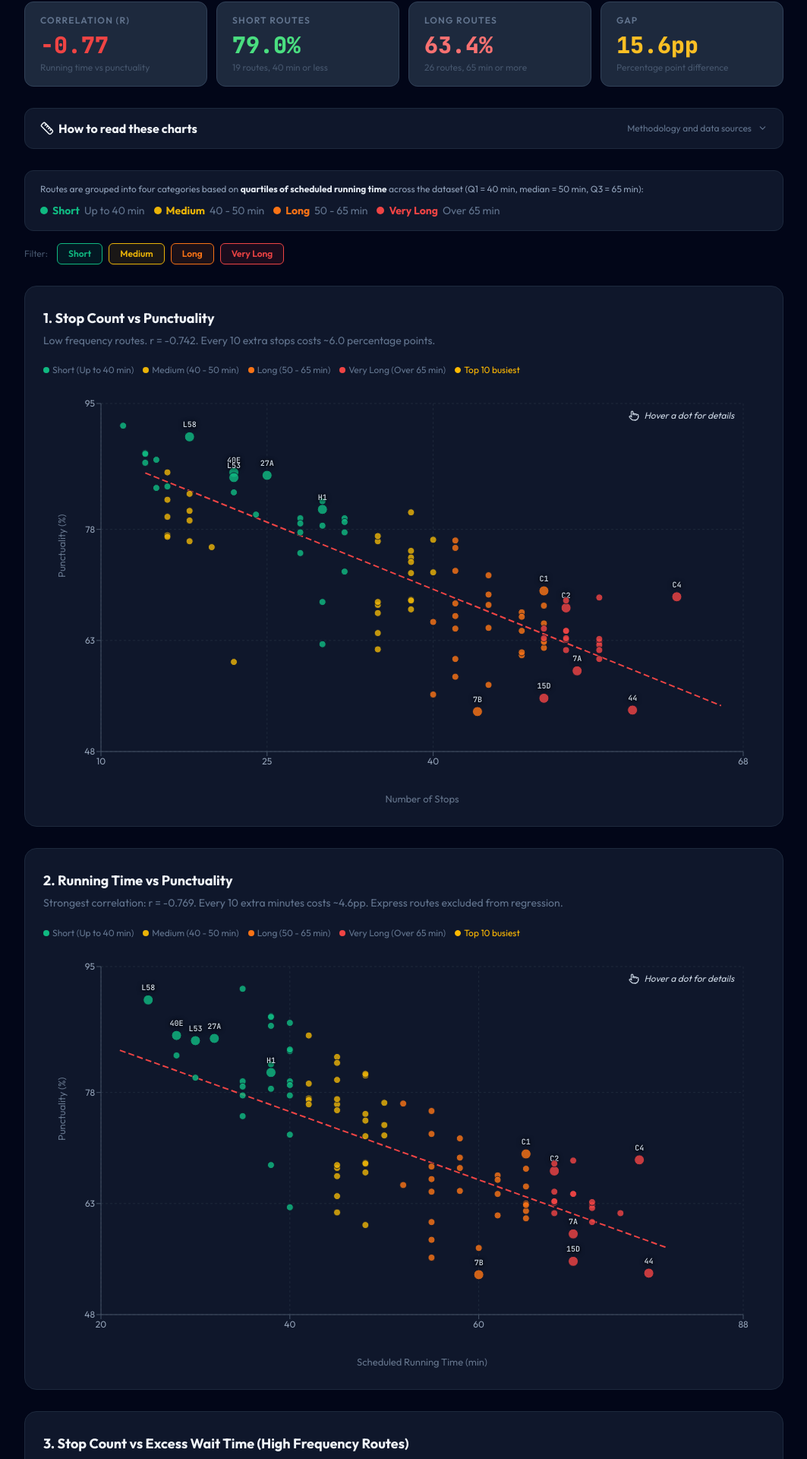
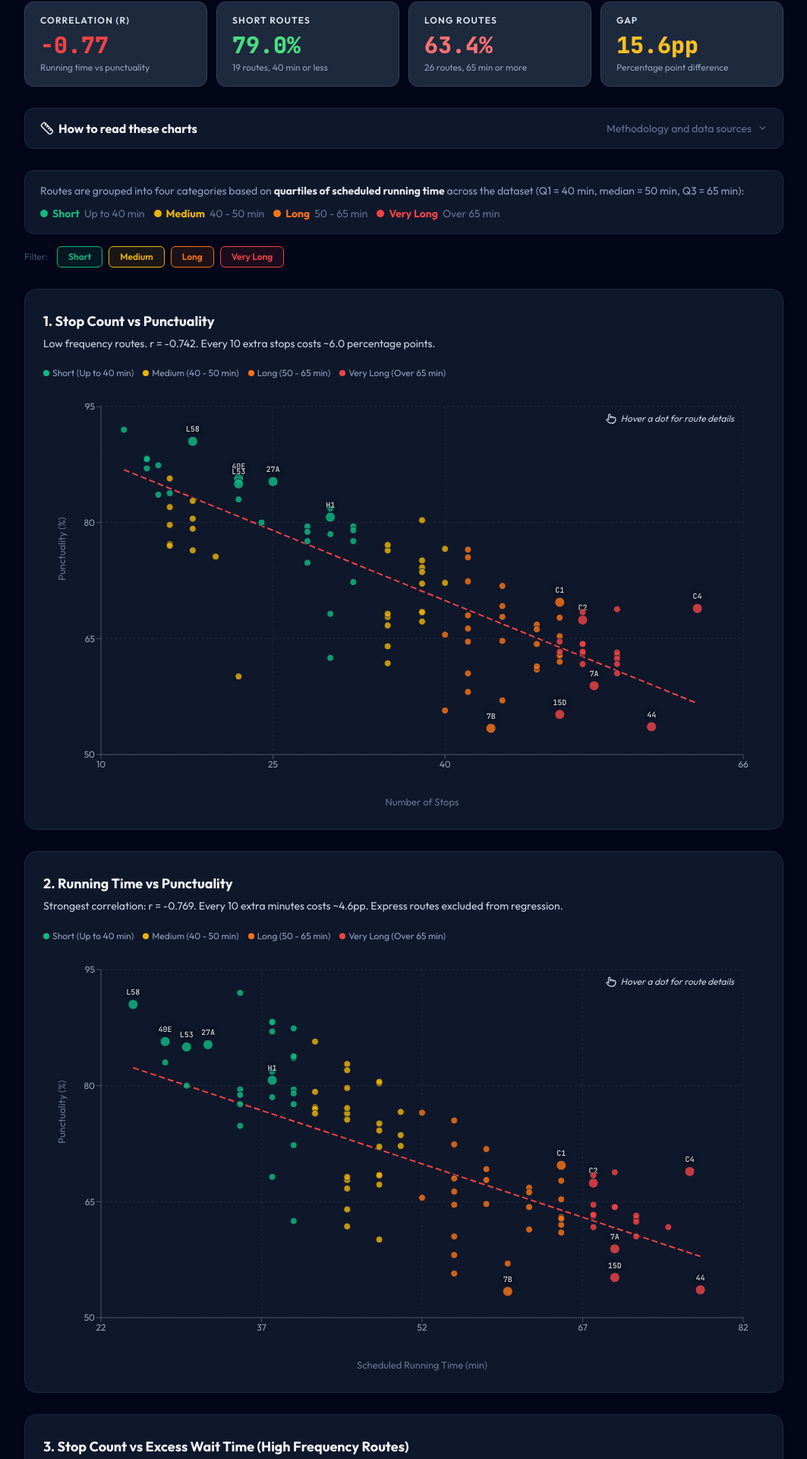
Before and after one commit to davidillichmann/dublin-bus-analysis, a React (Vite) app: page / in a window 1280 px wide. Shown: the part 381-2301 px from the top of the page at 76% size, without its empty margins (108-1171 px from the left). Built offline with nearby package versions, Linux system fonts and the light colour scheme.

Commit message:
Refine typography, improve accessibility, and adjust chart regression limits

```diff
--- a/src/components/App.tsx
+++ b/src/components/App.tsx
@@ -66,7 +66,7 @@ export default function App() {
 
         {/* Header */}
         <div className="text-xs text-slate-600 uppercase tracking-widest mb-2.5">Data Analysis</div>
-        <h1 className="text-4xl font-extrabold mt-0 mb-3 text-slate-50 leading-[1.15]">
+        <h1 className="text-3xl md:text-4xl font-extrabold mt-0 mb-3 text-slate-50 leading-[1.15]">
           The Longer the Route, the Later the Bus
         </h1>
         <p className="text-base text-slate-400 mt-0 mb-5 leading-relaxed">
@@ -108,10 +108,10 @@ export default function App() {
 
         {/* Category filter */}
         <div className="bg-slate-900 rounded-xl py-4 px-5 border border-slate-800 mb-4">
-          <div className="text-xs text-slate-400 mb-2.5">
+          <div className="text-sm text-slate-400 mb-2.5">
             Routes are grouped into four categories based on <strong className="text-slate-200">quartiles of scheduled running time</strong> across the dataset (Q1 = 40 min, median = 50 min, Q3 = 65 min):
           </div>
-          <div className="flex flex-wrap gap-3">
+          <div className="flex flex-col md:flex-row gap-3">
             {CATEGORIES.map(category => (
               <span key={category.name} className="flex items-center gap-1.5 text-sm">
                 <span className="w-2.5 h-2.5 rounded-full inline-block" style={{ background: category.color }} />
@@ -142,20 +142,20 @@ export default function App() {
           title="1. Stop Count vs Punctuality"
           subtitle={`Low frequency routes. r = ${stopsRegression.r.toFixed(3)}. Every 10 extra stops costs ~${Math.abs(stopsRegression.slope * 10).toFixed(1)} percentage points.`}
         >
-          <ChartLegend />
+          <ChartLegend showTop10={false} />
           <div className="relative">
             <HoverHint />
             <ResponsiveContainer width="100%" height={560}>
               <ComposedChart margin={{ top: 24, right: 28, bottom: 48, left: 16 }}>
                 <CartesianGrid strokeDasharray="3 3" stroke="#1e293b" />
-                <XAxis dataKey="stops" type="number" stroke="#475569" tick={{ fill: "#94a3b8", fontSize: 12 }} domain={[10, 68]}>
+                <XAxis dataKey="stops" type="number" stroke="#475569" tick={{ fill: "#94a3b8", fontSize: 12 }} domain={[10, 66]}>
                   <Label value="Number of Stops" position="bottom" offset={28} style={{ fill: "#64748b", fontSize: 13 }} />
                 </XAxis>
-                <YAxis dataKey="punctuality" type="number" stroke="#475569" tick={{ fill: "#94a3b8", fontSize: 12 }} domain={[48, 95]}>
+                <YAxis dataKey="punctuality" type="number" stroke="#475569" tick={{ fill: "#94a3b8", fontSize: 12 }} domain={[50, 95]}>
                   <Label value="Punctuality (%)" angle={-90} position="insideLeft" offset={8} style={{ fill: "#64748b", fontSize: 13 }} />
                 </YAxis>
                 <Tooltip content={() => <RouteTooltip route={hoveredData} />} offset={20} cursor={false} />
-                {regressionLine({ data: regularRoutes, xKey: "stops", yKey: "punctuality", xMin: 14, xMax: 66 })}
+                {regressionLine({ data: regularRoutes, xKey: "stops", yKey: "punctuality", xMin: 12, xMax: 62 })}
                 {CATEGORIES.map(category => {
                   const routesInCategory = filteredRoutes.filter(route => categoryName(route.time) === category.name);
                   return routesInCategory.length ? <Scatter key={category.name} data={routesInCategory} fill={category.color} shape={dotShape} /> : null;
@@ -169,20 +169,20 @@ export default function App() {
           title="2. Running Time vs Punctuality"
           subtitle={`Strongest correlation: r = ${timeRegression.r.toFixed(3)}. Every 10 extra minutes costs ~${Math.abs(timeRegression.slope * 10).toFixed(1)}pp. Express routes excluded from regression.`}
         >
-          <ChartLegend />
+          <ChartLegend showTop10={false} />
           <div className="relative">
             <HoverHint />
             <ResponsiveContainer width="100%" height={560}>
               <ComposedChart margin={{ top: 24, right: 28, bottom: 48, left: 16 }}>
                 <CartesianGrid strokeDasharray="3 3" stroke="#1e293b" />
-                <XAxis dataKey="time" type="number" stroke="#475569" tick={{ fill: "#94a3b8", fontSize: 12 }} domain={[20, 88]}>
+                <XAxis dataKey="time" type="number" stroke="#475569" tick={{ fill: "#94a3b8", fontSize: 12 }} domain={[22, 82]}>
                   <Label value="Scheduled Running Time (min)" position="bottom" offset={28} style={{ fill: "#64748b", fontSize: 13 }} />
                 </XAxis>
-                <YAxis dataKey="punctuality" type="number" stroke="#475569" tick={{ fill: "#94a3b8", fontSize: 12 }} domain={[48, 95]}>
+                <YAxis dataKey="punctuality" type="number" stroke="#475569" tick={{ fill: "#94a3b8", fontSize: 12 }} domain={[50, 95]}>
                   <Label value="Punctuality (%)" angle={-90} position="insideLeft" offset={8} style={{ fill: "#64748b", fontSize: 13 }} />
                 </YAxis>
                 <Tooltip content={() => <RouteTooltip route={hoveredData} />} offset={20} cursor={false} />
-                {regressionLine({ data: regularRoutes, xKey: "time", yKey: "punctuality", xMin: 22, xMax: 80 })}
+                {regressionLine({ data: regularRoutes, xKey: "time", yKey: "punctuality", xMin: 25, xMax: 78 })}
                 {CATEGORIES.map(category => {
                   const routesInCategory = filteredRoutes.filter(route => categoryName(route.time) === category.name);
                   return routesInCategory.length ? <Scatter key={category.name} data={routesInCategory} fill={category.color} shape={dotShape} /> : null;
@@ -194,7 +194,7 @@ export default function App() {
 
         <Section
           title="3. Stop Count vs Excess Wait Time (High Frequency Routes)"
-          subtitle={`These 16 routes run every 12 min or better. Punctuality = extra minutes you wait beyond schedule. r = ${ewtRegression.r.toFixed(3)}. All are in the top ridership tier.`}
+          subtitle={`These 16 routes run every 12 min or better. Punctuality = extra minutes you wait beyond schedule. r = ${ewtRegression.r.toFixed(3)}.`}
         >
           <ChartLegend />
           <div className="relative">
@@ -209,7 +209,7 @@ export default function App() {
                   <Label value="Excess Wait Time (min)" angle={-90} position="insideLeft" offset={8} style={{ fill: "#64748b", fontSize: 13 }} />
                 </YAxis>
                 <Tooltip content={() => <RouteTooltip route={hoveredData} />} offset={20} cursor={false} />
-                {regressionLine({ data: highFrequencyRoutes, xKey: "stops", yKey: "ewt", xMin: 26, xMax: 68 })}
+                {regressionLine({ data: highFrequencyRoutes, xKey: "stops", yKey: "ewt", xMin: 28, xMax: 66 })}
                 <Scatter data={highFrequencyRoutes} fill={CATEGORY_MAP["Long"].color} shape={dotShape} />
               </ComposedChart>
             </ResponsiveContainer>
@@ -256,19 +256,19 @@ export default function App() {
           style={{ background: "linear-gradient(135deg,#1e293b,#0f172a)" }}
         >
           <h3 className="mt-0 mb-4.5 text-xl font-extrabold text-slate-50">Conclusions</h3>
-          <p className="mt-0 mb-4 text-sm text-slate-400 leading-7">
+          <p className="mt-0 mb-4 text-sm text-slate-300 leading-7">
             <strong style={{ color: "#f87171" }}>The long-route model is not delivering reliable service.</strong> The correlation between route duration and poor punctuality (r = {timeRegression.r.toFixed(2)}) is strong, consistent, and holds across every part of the dataset. Short routes (40 min or less) average {shortRoutesAvgPunctuality.toFixed(1)}% punctuality. Long routes (65 min or more) average {longRoutesAvgPunctuality.toFixed(1)}%. That is an {(shortRoutesAvgPunctuality - longRoutesAvgPunctuality).toFixed(1)} percentage point gap.
           </p>
-          <p className="mt-0 mb-4 text-sm text-slate-400 leading-7">
+          <p className="mt-0 mb-4 text-sm text-slate-300 leading-7">
             <strong className="text-slate-200">Stops, not distance, are the primary driver.</strong> Express routes cover 18–28 km but average{" "}
             <strong style={{ color: "#4ade80" }}>{expressAvg}%</strong> punctuality by skipping most stops. Every stop introduces compounding variability through dwell time, traffic signals, and the constant decelerate-stop-accelerate cycle. On routes like the C4, stops are packed every 350m (below{" "}
             <a href="https://humantransit.org/2010/11/san-francisco-a-rational-stop-spacing-plan.html" target="_blank" rel="noopener" style={{ color: "#60a5fa", textDecoration: "none", borderBottom: "1px dotted #60a5fa" }}>the 400m standard</a>
             ), meaning the bus never reaches a continuous cruising speed.
           </p>
-          <p className="mt-0 mb-4 text-sm text-slate-400 leading-7">
+          <p className="mt-0 mb-4 text-sm text-slate-300 leading-7">
             <strong className="text-slate-200">Long routes are structurally fragile.</strong> A single disruption cascades across the entire line. Every passenger suffers, not just those near the problem. Shorter routes with good interchange points contain disruptions to one segment. The rest of the network keeps running, and passengers can reroute at the transfer.
           </p>
-          <p className="m-0 text-sm text-slate-400 leading-7">
+          <p className="m-0 text-sm text-slate-300 leading-7">
             <strong className="text-slate-200">A network of shorter routes could push the whole system closer to 80%+ punctuality.</strong> The data shows that reliability does not degrade gradually: it holds reasonably well up to about 40 minutes, then drops sharply. A network designed primarily around routes of 30 minutes or less, with well-timed interchange points, would keep most routes in the high-reliability zone. The same buses, drivers, and budget could deliver a fundamentally more dependable service.
           </p>
         </div>
--- a/src/components/MethodNote.tsx
+++ b/src/components/MethodNote.tsx
@@ -12,7 +12,7 @@ export default function MethodNote() {
       >
         <div className="font-bold text-slate-100 text-md flex items-center gap-1.5 mb-2 md:m-0"><Ruler size={18} /> How to read these charts</div>
         <div className="flex items-center">
-          <span className="text-xs text-slate-500">Methodology and data sources</span>
+          <span className="text-sm text-slate-500">Methodology and data sources</span>
           <ChevronDown
             size={13}
             className="text-slate-500 transition-transform duration-200 ml-2"
@@ -28,8 +28,8 @@ export default function MethodNote() {
             style={{ gridTemplateColumns: "repeat(auto-fit,minmax(280px,1fr))" }}
           >
             <div className="bg-slate-800 rounded-lg p-4">
-              <h4 className="mt-0 mb-2 text-sm text-slate-100 font-bold">What is r (correlation)?</h4>
-              <p className="m-0 text-xs text-slate-400 leading-relaxed">
+              <h4 className="mt-0 mb-2 text-md text-slate-100 font-bold">What is r (correlation)?</h4>
+              <p className="m-0 text-sm text-slate-200 leading-relaxed">
                 The Pearson correlation coefficient (r) measures how strongly two variables are linearly related,
                 on a scale from -1 to +1. A value of -1 means a perfect inverse relationship (as one goes up,
                 the other goes down consistently). Zero means no relationship. The closer to -1 or +1, the
@@ -54,7 +54,7 @@ export default function MethodNote() {
                   </span>
                 ))}
               </div>
-              <p className="mt-2 mb-0 text-xs text-slate-600 leading-relaxed">
+              <p className="mt-2 mb-0 text-xs text-slate-400 leading-relaxed">
                 Thresholds from Cohen, J. (1988). Statistical Power Analysis for the Behavioral Sciences.
                 The red regression line in each chart is fitted to regular (non-express) low frequency routes only.
                 Express routes are shown but excluded from the trend, as they behave differently (few stops, long distance).
@@ -62,13 +62,13 @@ export default function MethodNote() {
             </div>
 
             <div className="bg-slate-800 rounded-lg p-4">
-              <h4 className="mt-0 mb-2 text-sm text-slate-100 font-bold">How is punctuality measured?</h4>
-              <p className="m-0 text-xs text-slate-400 leading-relaxed">
+              <h4 className="mt-0 mb-2 text-md text-slate-100 font-bold">How is punctuality measured?</h4>
+              <p className="m-0 text-sm text-slate-400 leading-relaxed">
                 <strong className="text-slate-200">Low frequency routes</strong> (running less than 5x per hour):
                 punctuality is the percentage of departures that leave between 1 minute early and 5 minutes 59 seconds
                 late compared to the schedule. A bus departing 6+ minutes late counts as not on time.
               </p>
-              <p className="mt-2 mb-0 text-xs text-slate-400 leading-relaxed">
+              <p className="mt-2 mb-0 text-sm text-slate-400 leading-relaxed">
                 <strong className="text-slate-200">High frequency routes</strong> (every 12 min or better):
                 Excess Wait Time (EWT) measures the extra minutes you wait beyond what the schedule would predict.
                 If buses ran perfectly to schedule, EWT would be 0. An EWT of 2.0 means you wait on average 2 extra minutes.
--- a/src/components/Section.tsx
+++ b/src/components/Section.tsx
@@ -11,7 +11,7 @@ export default function Section({ title, subtitle, children }: Props) {
     <div className="bg-slate-900 rounded-2xl pt-7 px-6 pb-5 border border-slate-800 mb-7">
       <h3 className="mt-0 mb-1 text-lg font-bold text-slate-100">{title}</h3>
       {subtitle && (
-        <p className="mt-0 mb-5 text-sm text-slate-500 leading-relaxed">{subtitle}</p>
+        <p className="mt-0 mb-5 text-sm text-slate-300 leading-relaxed">{subtitle}</p>
       )}
       {children}
     </div>
--- a/src/components/StatCard.tsx
+++ b/src/components/StatCard.tsx
@@ -8,13 +8,13 @@ interface Props {
 export default function StatCard({ label, value, sub, color }: Props) {
   return (
     <div className="bg-slate-800 rounded-xl py-4 px-5 border border-slate-700 flex-1 basis-40">
-      <div className="text-xs text-slate-500 uppercase tracking-widest mb-1.5 font-semibold">
+      <div className="text-xs text-slate-200 uppercase tracking-widest mb-1.5 font-semibold">
         {label}
       </div>
       <div className="text-3xl font-extrabold font-mono" style={{ color: color ?? "#f1f5f9" }}>
         {value}
       </div>
-      {sub && <div className="text-xs text-slate-600 mt-1">{sub}</div>}
+      {sub && <div className="text-xs text-slate-400 mt-1">{sub}</div>}
     </div>
   );
 }
--- a/src/components/charts/ChartLegend.tsx
+++ b/src/components/charts/ChartLegend.tsx
@@ -1,18 +1,20 @@
 import { CATEGORIES } from "../../categories";
 
-export default function ChartLegend() {
+export default function ChartLegend({ showTop10 = true }: { showTop10?: boolean}) {
   return (
-    <div className="flex flex-wrap gap-3 items-center mb-3 text-xs text-slate-500">
+    <div className="flex flex-wrap gap-3 items-center mb-3 text-xs text-slate-400">
       {CATEGORIES.map(category => (
         <span key={category.name} className="flex items-center gap-1">
           <span className="w-2 h-2 rounded-full inline-block" style={{ background: category.color }} />
           {category.name} ({category.range})
         </span>
       ))}
-      <span className="flex items-center gap-1 text-amber-400">
+    {showTop10 && (
+        <span className="flex items-center gap-1 text-amber-400">
         <span className="w-2 h-2 rounded-full inline-block bg-amber-400 border border-amber-400" />
         Top 10 busiest
-      </span>
+        </span>
+    )}
     </div>
   );
 }
--- a/src/components/charts/HoverHint.tsx
+++ b/src/components/charts/HoverHint.tsx
@@ -4,7 +4,7 @@ export function HoverHint() {
   return (
     <div className={`absolute top-8 right-10 flex items-center gap-1.5 text-xs text-slate-300 italic pointer-events-none select-none`}>
       <Pointer size={14} className="pointer-events-none select-none" />
-      Hover a dot for details
+      Hover a dot for route details
     </div>
   );
 }
```
Also changed, not shown: src/components/CategoryBreakdown.tsx (+7 -6 lines), src/components/charts/RouteTooltip.tsx (+14 -14 lines).
